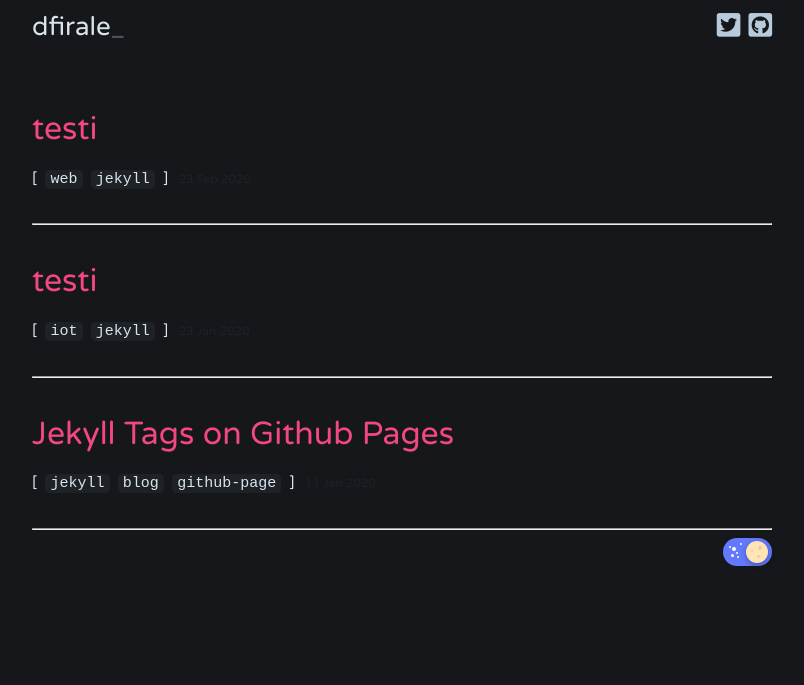
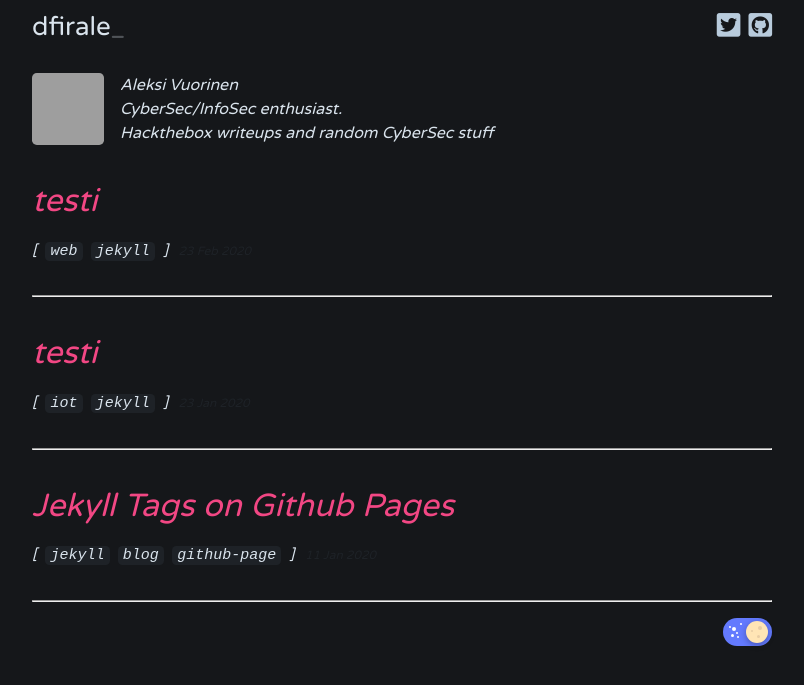
Before and after one commit to dfirale/dfirale.github.io, a Jekyll site: the page built from index.html, in a window 1280 px wide. Shown: the top 685 px of the page, without its empty margins (238-1042 px from the left). Built offline with Jekyll 4.4.1, drawn with Linux system fonts in a browser that asks for light colours; the list of posts is cut into pages by our own code; grey boxes are pictures that could not be loaded.

Commit message:
Update index.html

```diff
--- a/index.html
+++ b/index.html
@@ -2,6 +2,18 @@
 layout: default
 title: Home
 ---
+
+<div class="author-box">
+
+<img class="author-avatar" src="https://www.hackthebox.eu/storage/avatars/e25b1022c99238f92d24dfa5f442d799.png">
+
+<h7>
+	Aleksi Vuorinen<br>
+	CyberSec/InfoSec enthusiast. <br>
+	Hackthebox writeups and random CyberSec stuff
+</h7>
+
+<div>
 
 <div class="posts">
 
```
